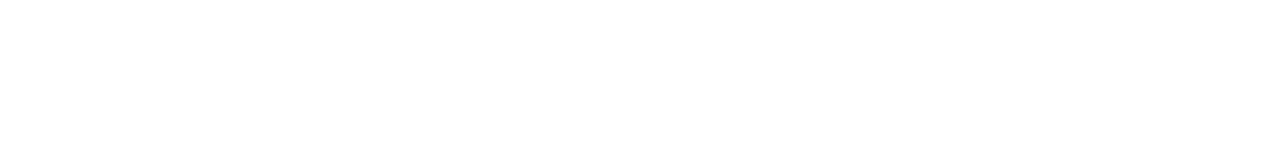
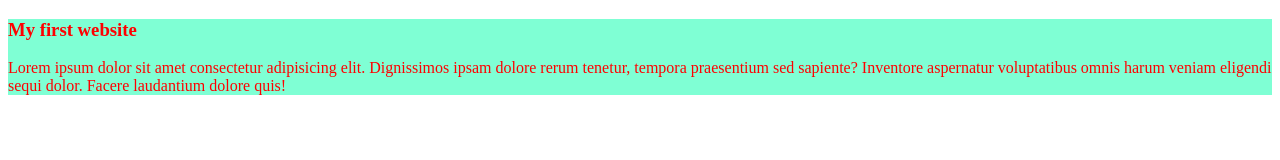
Before and after one commit to rukayya220/1st_project, a plain HTML site: page index.html in a window 1280 px wide. Drawn offline with Linux system fonts and the light colour scheme.

Commit message:
added the first blog

```diff
--- a/index.html
+++ b/index.html
@@ -5,8 +5,12 @@
     <meta charset="UTF-8">
     <meta name="viewport" content="width=device-width, initial-scale=1.0">
     <title>My 1st project</title>
+    <link rel="stylesheet" href="style.css">
 </head>
 <body>
-
+    <div>
+        <h3>My first website</h3>
+        <p>Lorem ipsum dolor sit amet consectetur adipisicing elit. Dignissimos ipsam dolore rerum tenetur, tempora praesentium sed sapiente? Inventore aspernatur voluptatibus omnis harum veniam eligendi sequi dolor. Facere laudantium dolore quis!</p>
+    </div>
 </body>
 </html>
--- /dev/null
+++ b/style.css
@@ -0,0 +1,5 @@
+
+div{
+    background-color: aquamarine;
+    color: red;
+}
```
